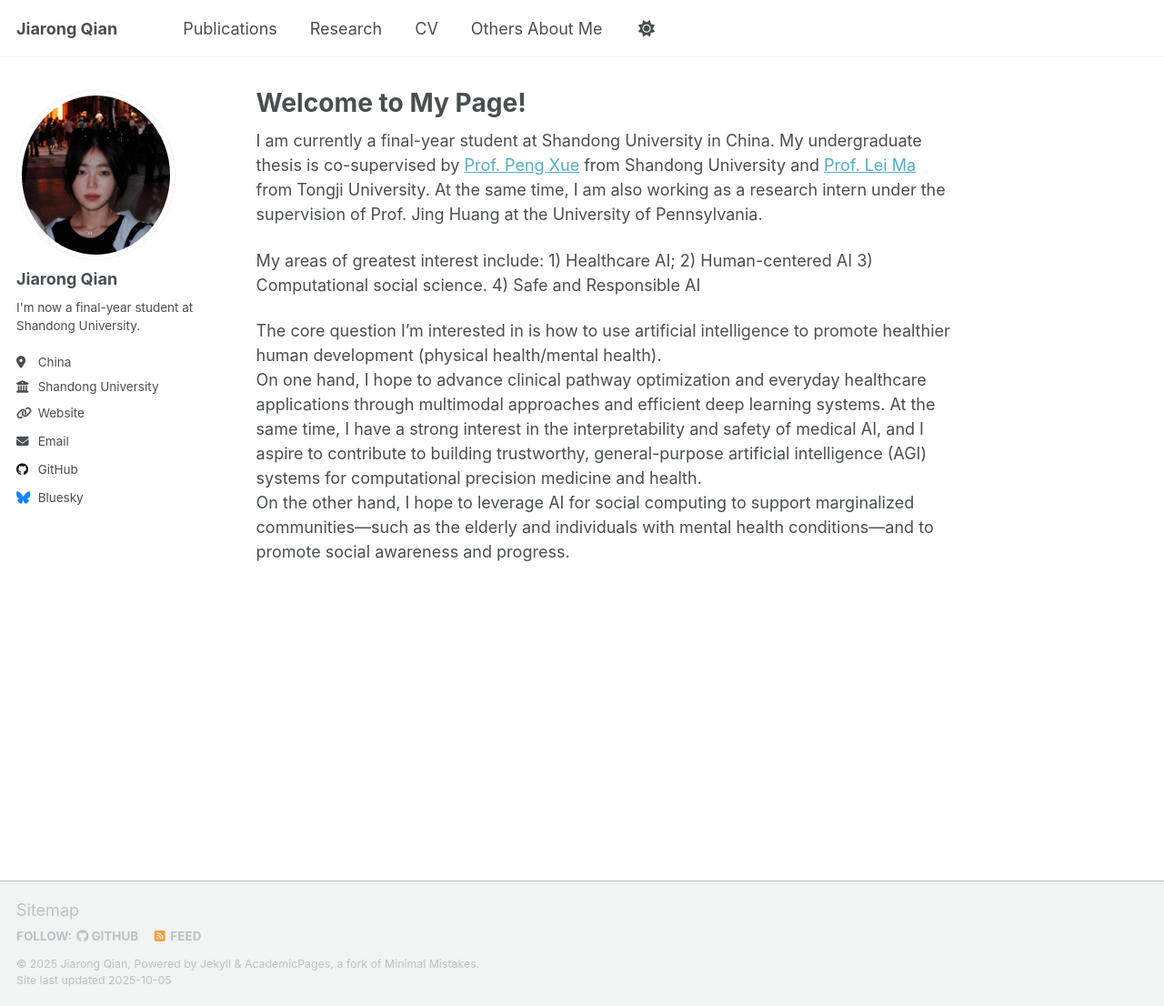
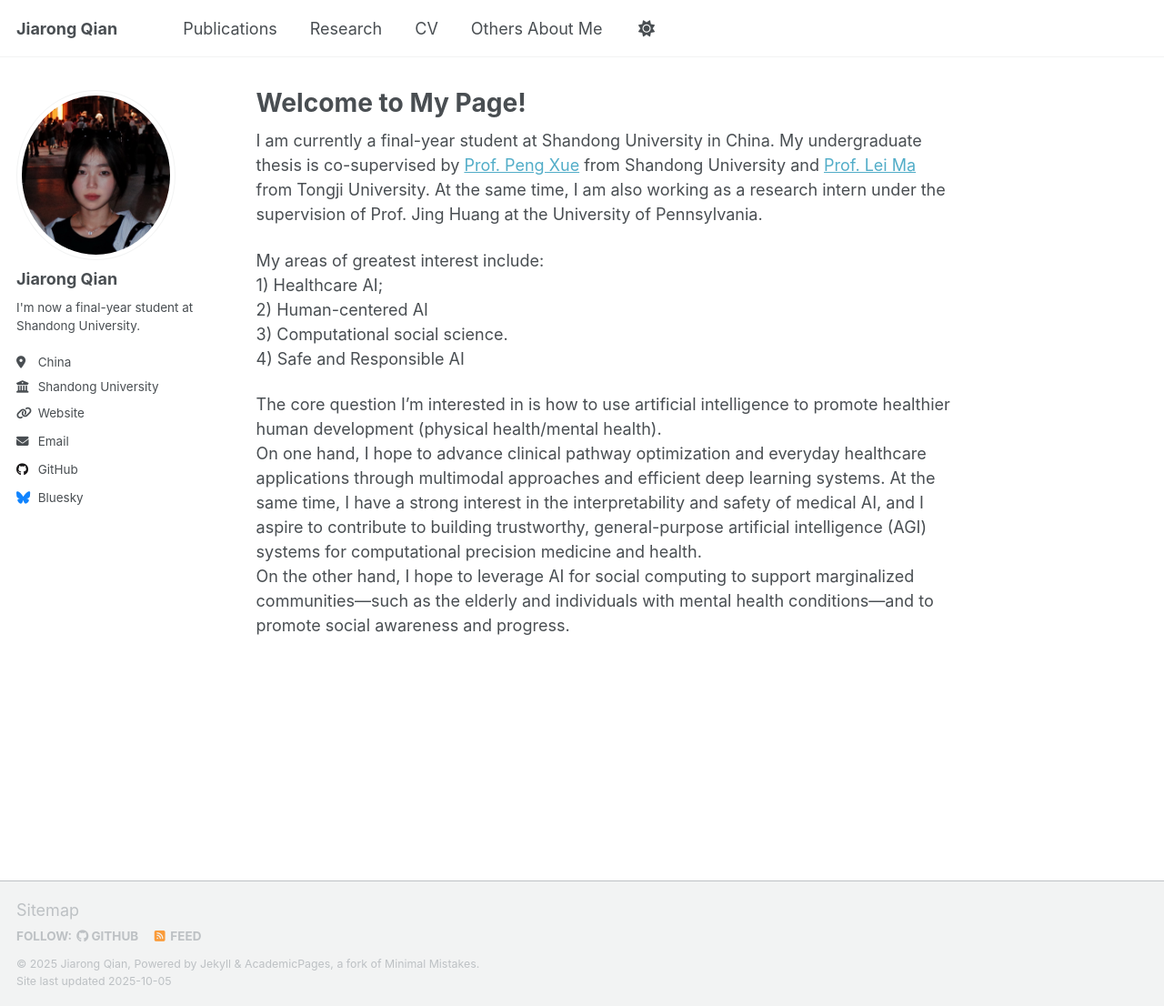
Before and after one commit to JiarongQian/JiarongQian.github.io, a Jekyll site: the page built from _pages/about.md, in a window 1280 px wide and 1106 px high. Shown: the whole window at 91% size. Built offline with Jekyll 4.4.1, drawn with Linux system fonts in a browser that asks for light colours; a script that is not in the unit is left out.

```diff
--- a/_pages/about.md
+++ b/_pages/about.md
@@ -9,11 +9,11 @@ redirect_from:
 
 I am currently a final-year student at Shandong University in China. My undergraduate thesis is co-supervised by <a href="scholar.google.com/citations?user=ooqH5wcAAAAJ&hl=zh-CN" target="_blank">Prof. Peng Xue</a> from Shandong University and <a href="https://scholar.google.com/citations?user=bI_qetYAAAAJ&hl=en" target="_blank">Prof. Lei Ma</a> from Tongji University. At the same time, I am also working as a research intern under the supervision of Prof. Jing Huang at the University of Pennsylvania.
 
-My areas of greatest interest include:
-1) Healthcare AI;
-2) Human-centered AI
-3) Computational social science.
-4) Safe and Responsible AI
+My areas of greatest interest include:<br>
+1) Healthcare AI;<br>
+2) Human-centered AI<br>
+3) Computational social science.<br>
+4) Safe and Responsible AI<br>
 
 The core question I’m interested in is how to use artificial intelligence to promote healthier human development (physical health/mental health).<br>
 On one hand, I hope to advance clinical pathway optimization and everyday healthcare applications through multimodal approaches and efficient deep learning systems. At the same time, I have a strong interest in the interpretability and safety of medical AI, and I aspire to contribute to building trustworthy, general-purpose artificial intelligence (AGI) systems for computational precision medicine and health. <br>
```
